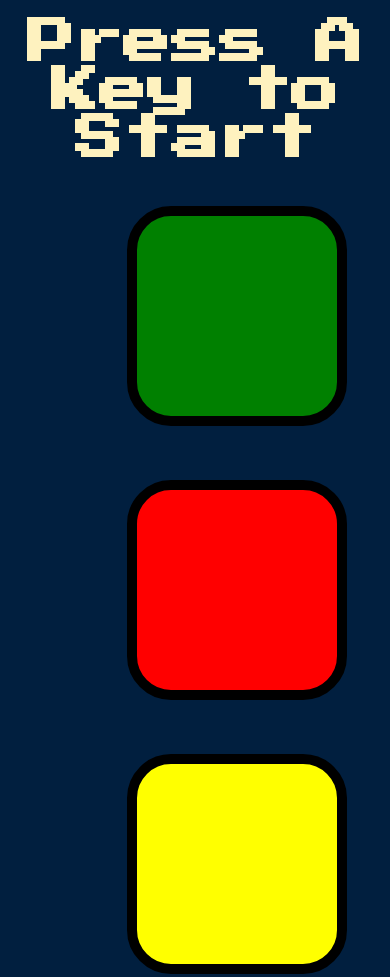
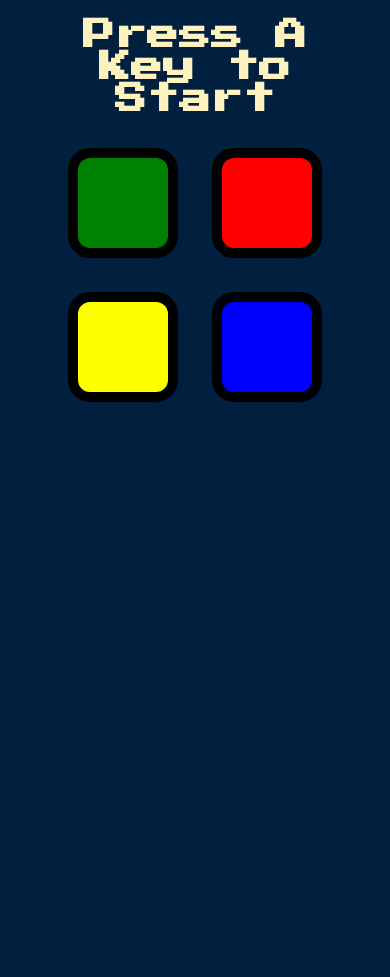
Before and after one commit to NehaAnand28/Simon-game, a plain HTML site: page index.html in a window 390 px wide. Shown: the top 977 px of the page. After the commit the page ends 844 px from the top, so only its background shows below. Drawn offline with nearby package versions, Linux system fonts and the light colour scheme.

Commit message:
✨ added media queries

```diff
--- a/styles.css
+++ b/styles.css
@@ -19,8 +19,8 @@ body {
 .btn {
   margin: 25px;
   display: inline-block;
+  width: 200px;
   height: 200px;
-  width: 200px;
   border: 10px solid black;
   border-radius: 20%;
 }
@@ -59,3 +59,20 @@ body {
       background-color: grey;
     }
   } */
+
+
+
+@media only screen and (max-width: 600px) {
+  #level-title {
+    font-size: 2rem;
+  }
+  .container{
+    width: 90%;
+    margin-top:3%;
+  }
+  .btn{
+    margin:15px;
+    width: 90px;
+    height: 90px;
+  }
+}
```
